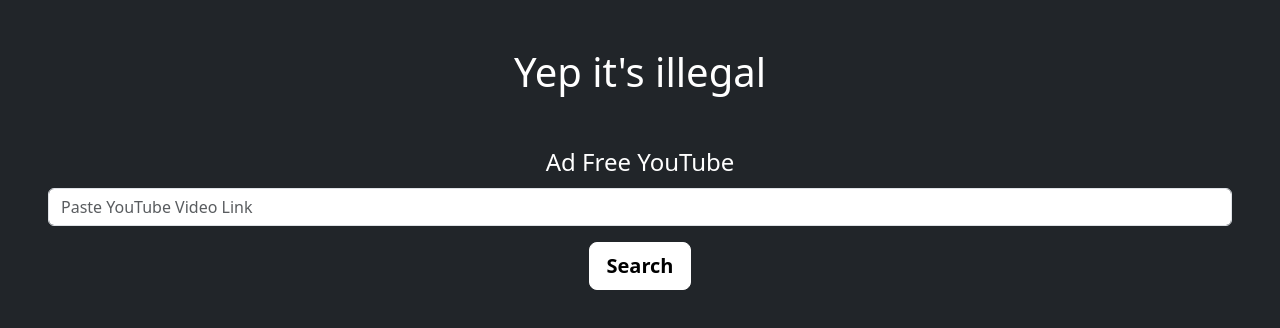
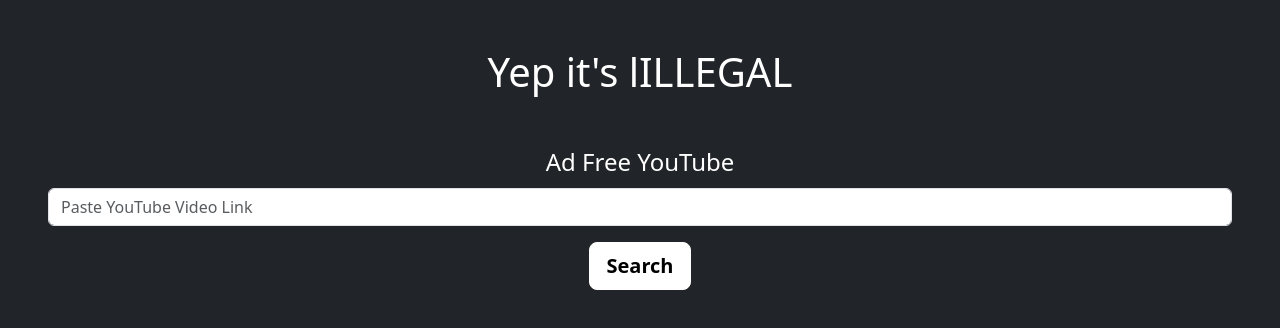
Before and after one commit to ankit-gujar1/swami, a plain HTML site: page index.html in a window 1280 px wide. Drawn offline with nearby package versions, Linux system fonts and the light colour scheme.

Commit message:
Update index.html

```diff
--- a/index.html
+++ b/index.html
@@ -11,7 +11,7 @@
 
 <body class="h-100 text-center text-bg-dark">
     <main class="px-5 ">
-        <h1 class="my-5">Yep it's illegal</h1>
+        <h1 class="my-5">Yep it's lILLEGAL</h1>
         <form id="searchForm">
             <!-- <label for="searchInput">Search YouTube:</label> -->
             <div class="mb-3">
```
